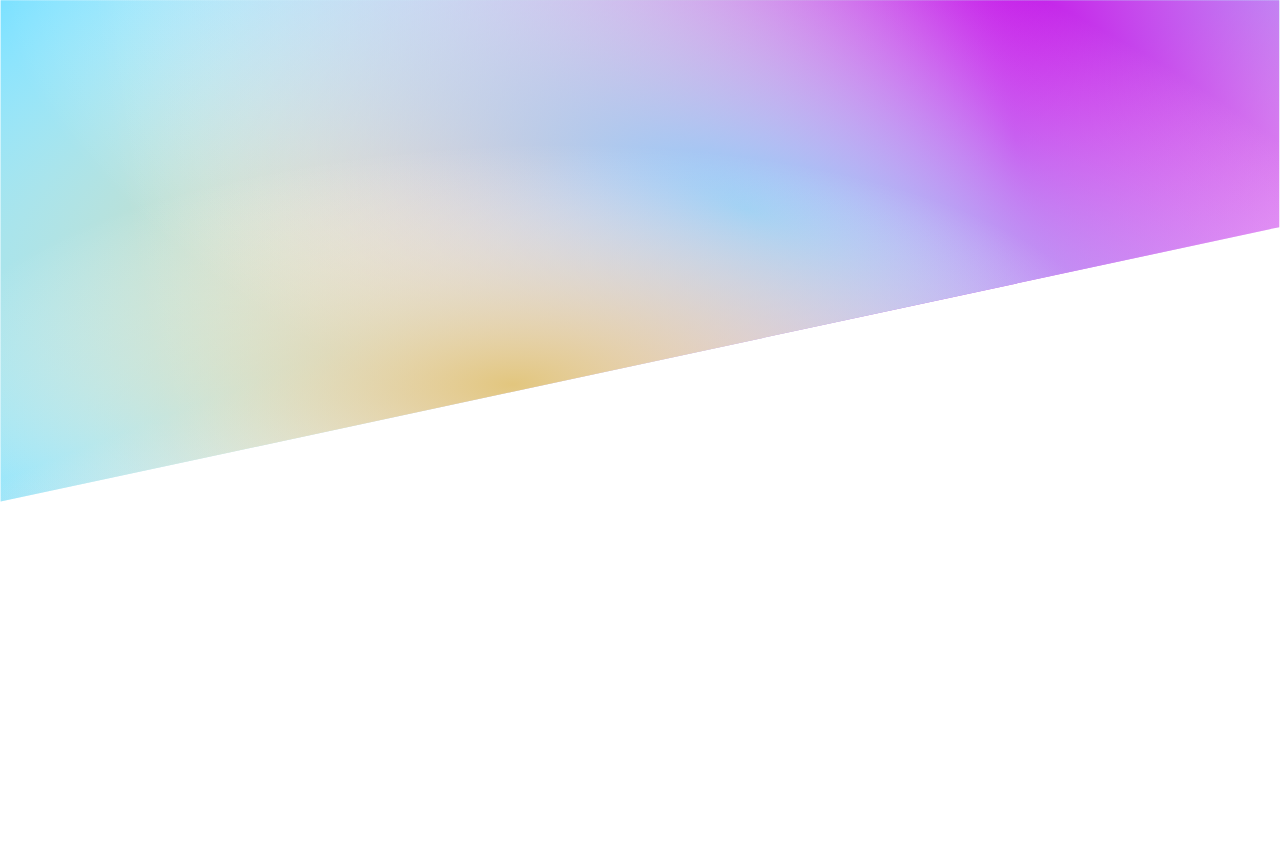
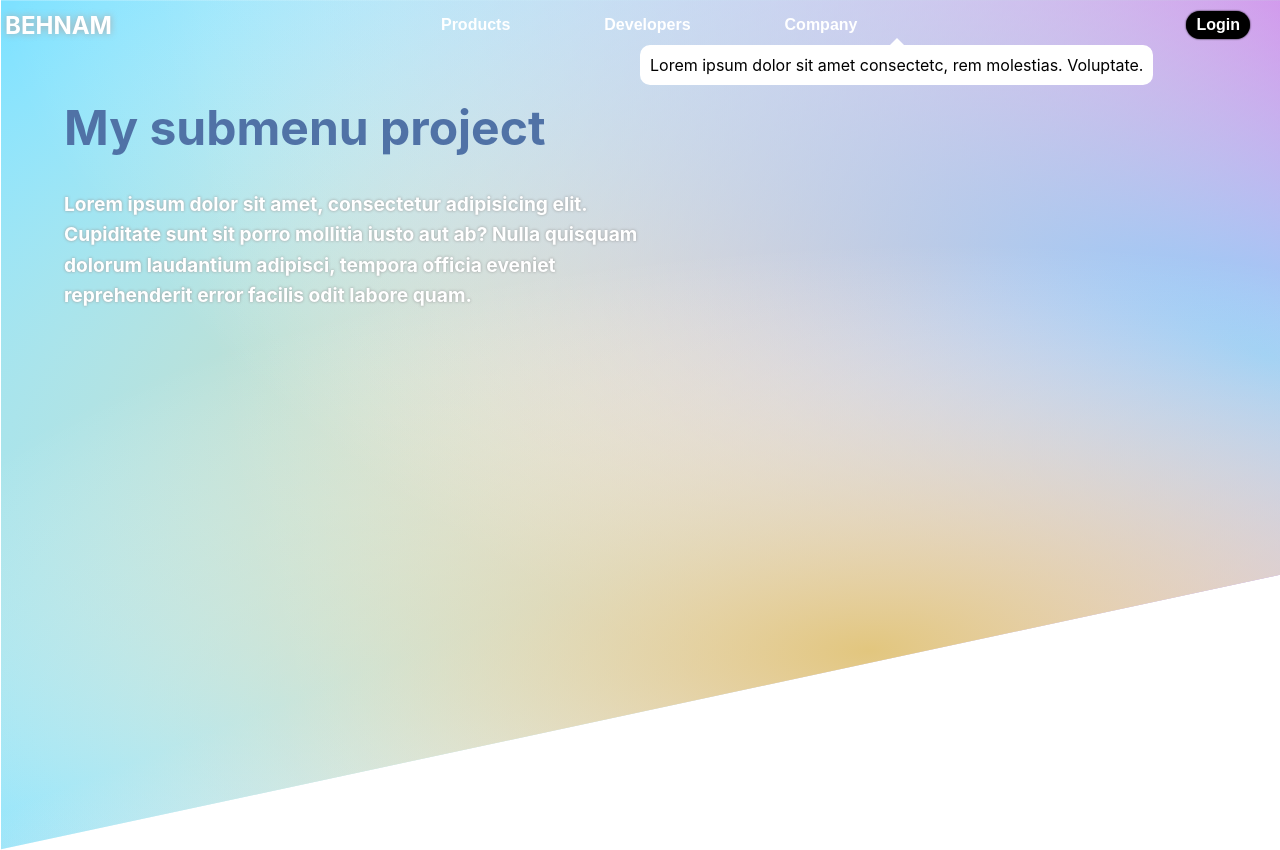
Before and after one commit to behnambm/react-submenu, a React (Create React App) app: page / in a window 1280 px wide. Before the commit the page ends 800 px from the top, so only its background shows below. Built offline with nearby package versions, Linux system fonts and the light colour scheme.

Commit message:
load all components in App

```diff
--- a/src/App.js
+++ b/src/App.js
@@ -1,5 +1,17 @@
+import Home from './components/Home'
+import Modal from './components/Modal'
+import Navbar from './components/Navbar'
+import Submenu from './components/Submenu'
+
 function App() {
-  return <div></div>
+  return (
+    <div>
+      <Navbar />
+      <Submenu />
+      <Home />
+      <Modal />
+    </div>
+  )
 }
 
 export default App
```
